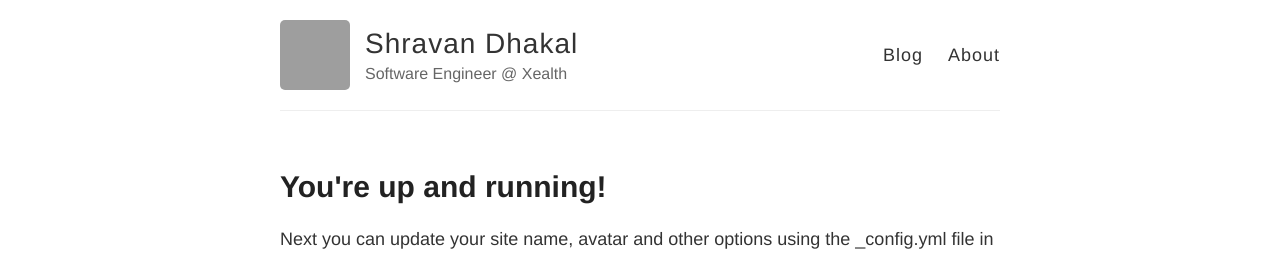
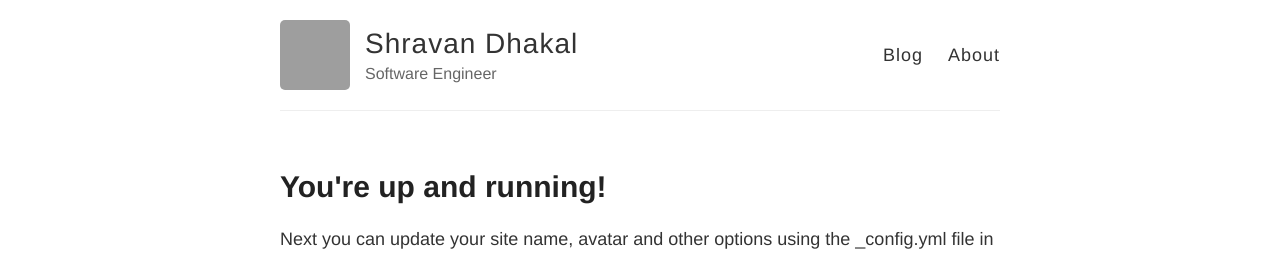
Before and after one commit to shravan097/shravan097.github.io, a Jekyll site: the page built from _posts/2014-3-3-Hello-World.md, in a window 1280 px wide. Shown: the top 255 px of the page. Built offline with Jekyll 4.4.1, drawn with Linux system fonts in a browser that asks for light colours; some of the changed lines change nothing that is shown; grey boxes are pictures that could not be loaded.

Commit message:
Update _config.yml

```diff
--- a/_config.yml
+++ b/_config.yml
@@ -6,7 +6,7 @@
 name: Shravan Dhakal
 
 # Short bio or description (displayed in the header)
-description: Software Engineer @ Xealth
+description: Software Engineer
 
 # URL of your avatar or profile pic (you could use your GitHub profile pic)
 avatar: https://avatars.githubusercontent.com/u/23582455?s=460&u=8a249498c0b8470010aac67c7fef0bd606065e60&v=4
@@ -20,9 +20,9 @@ footer-links:
   email:
   facebook:
   flickr:
-  github: https://github.com/shravan097/
+  github: shravan097
   instagram:
-  linkedin: https://www.linkedin.com/in/shravan-dhakal/
+  linkedin: shravan-dhakal
   pinterest:
   rss: # just type anything here for a working RSS icon
   twitter:
```
